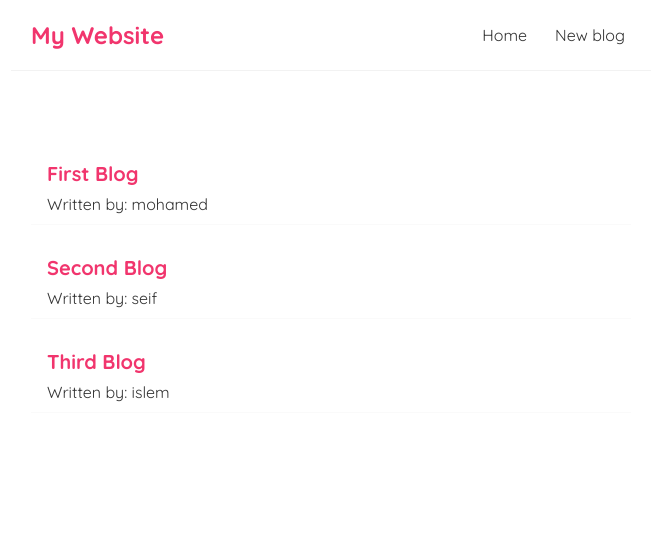
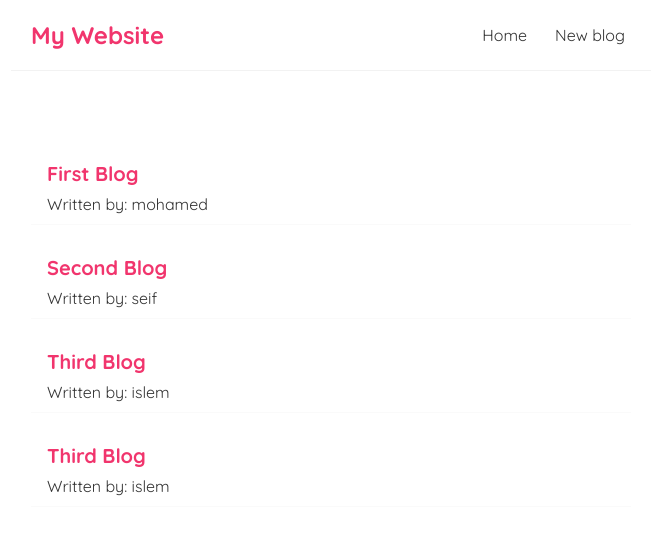
Before and after one commit to mohameddn988/React-Modern-Tutorial, a React (Create React App) app in the folder frontend/: page / in a window 1280 px wide. Shown: the top 534 px of the page, without its empty margins (309-964 px from the left). Built offline with nearby package versions, Linux system fonts and the light colour scheme.

Commit message:
Reusing Components

```diff
--- a/frontend/src/Home.js
+++ b/frontend/src/Home.js
@@ -11,6 +11,7 @@ const Home = () => {
     return (
         <div className="home">
             <BlogList blogsBs7Mbdla={blogs} />
+            <BlogList blogsBs7Mbdla={blogs.filter((blog3) => blog3.author === 'islem')} />
         </div>
     );
 }
```
Also changed, not shown: frontend/src/BlogList.js (+0 -15 lines).
